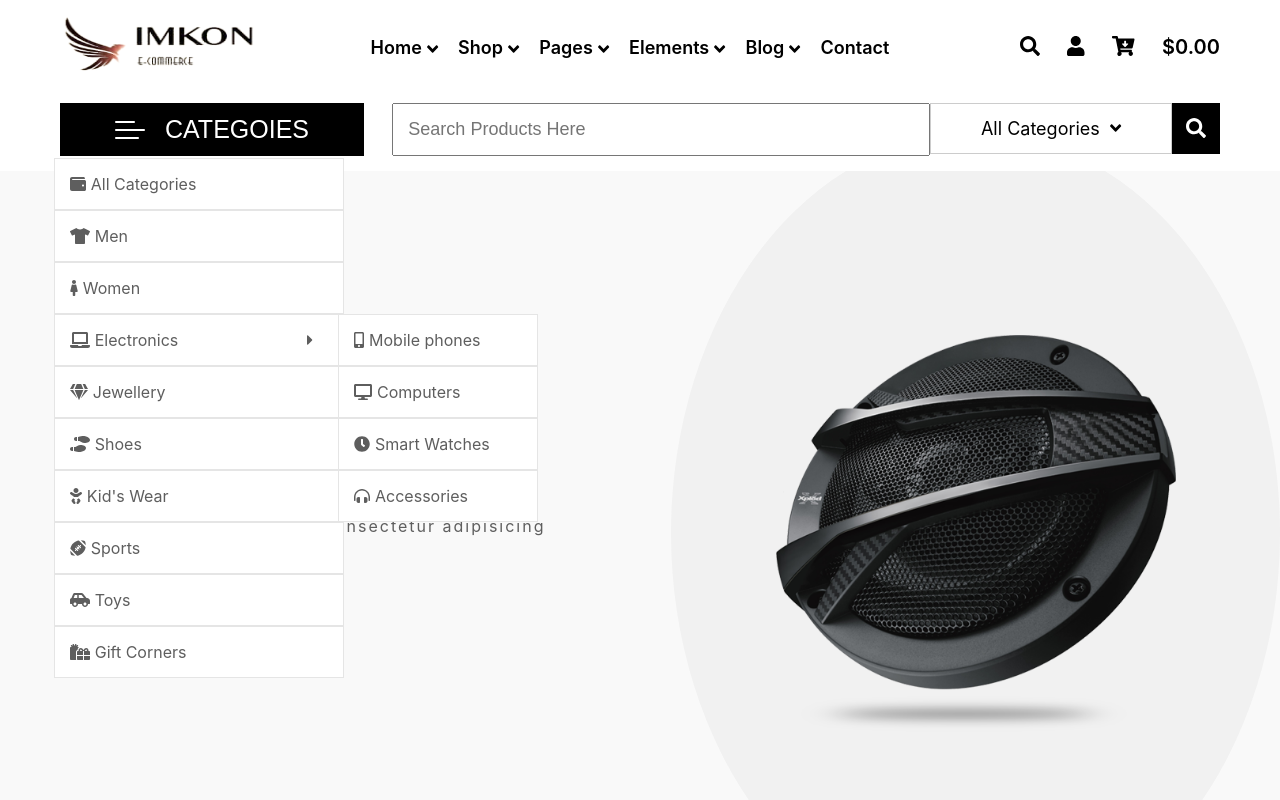
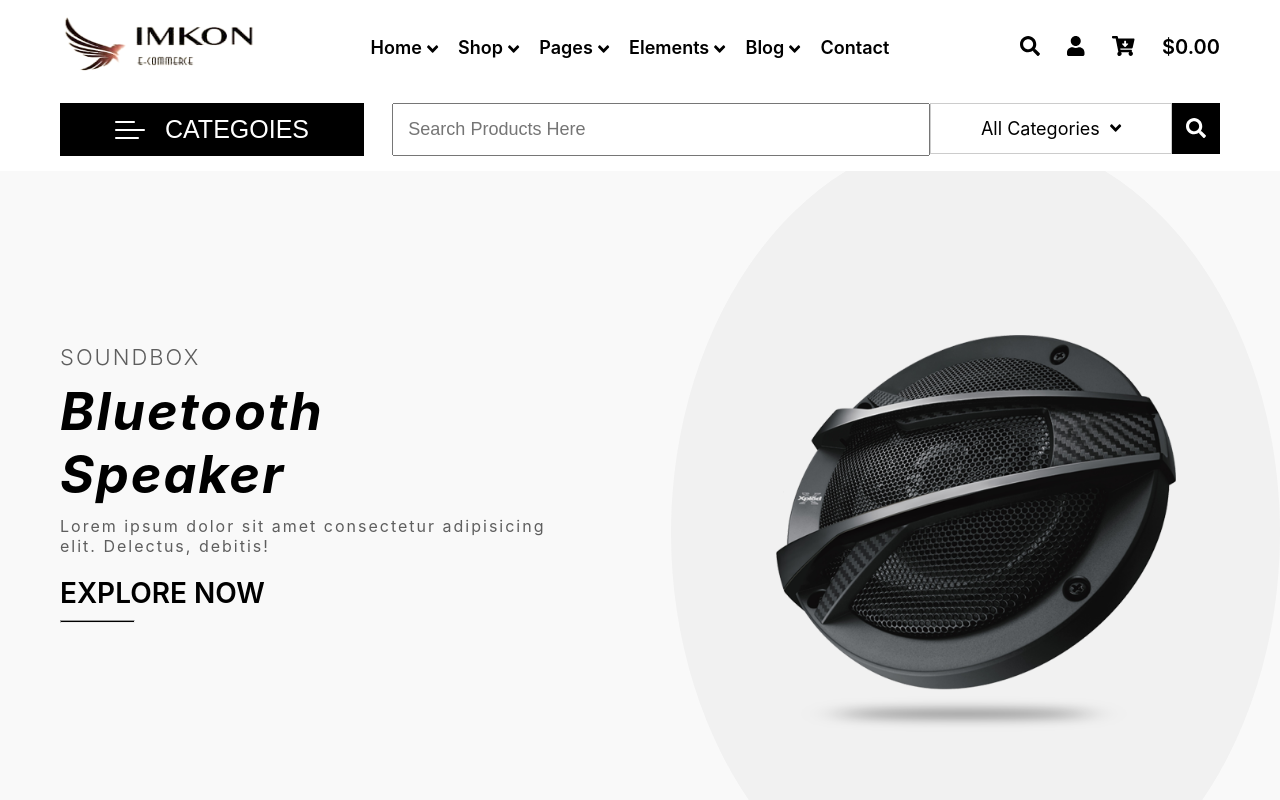
Before and after one commit to senigama1990/online-shop-react-full, a React (Create React App) app: page / in a window 1280 px wide. Shown: the top 800 px of the page. Built offline with nearby package versions, Linux system fonts and the light colour scheme.

Commit message:
dropDown menu toggle with useState

```diff
--- a/src/App.css
+++ b/src/App.css
@@ -661,12 +661,15 @@ ul {
 /*Categories DropDown Menu Start*/
 .menuBarWrapper .categoriesDropDown {
   position: absolute;
-  top: 70px;
-  left: 4.2%;
+  top: 82%;
+  left: 60px;
+}
+.disactive {
+  display: none;
 }
 .categoriesDropDown >li a {
   display: inline-block;
-  padding: 15px 15px;
+  padding: 15px;
   border: solid rgba(0, 0, 0, 0.1) 1px;
   width: 290px;
   background-color: #fff;
@@ -693,12 +696,18 @@ ul {
 .faCaretRight {
   margin-left: 50%;
 }
-.electronics ul {
+.electronics > ul {
   position: absolute;
   top: 0;
-  right: -67%;
+  right: 0;
+  transition: right 0.3s ease-in-out;
+  z-index: -100;
+}
+.electronics:hover .rightMenu {
+  right: -69%;
 }
 .electronics ul li a {
   width: 200px;
 }
+
 /*Categories DropDown Menu Finish*/
--- a/src/App.js
+++ b/src/App.js
@@ -1,3 +1,4 @@
+import { useState } from 'react';
 import { BrowserRouter, Route, Link } from 'react-router-dom';
 import './App.css';
 import FooterPart from './Components/FooterPart';
@@ -5,10 +6,11 @@ import HomePage from './Components/HomePage';
 import NavBarPart from './Components/NavBarPart';
 
 function App() {
+  const [toggle, setToggle] = useState(false)
   return (
     <BrowserRouter>
       <div className="App">
-        <NavBarPart/>
+        <NavBarPart toggle={toggle} setToggle={setToggle}/>
         <Route exact path='/'>
           <HomePage />
         </Route>
--- a/src/Components/NavBarPart.js
+++ b/src/Components/NavBarPart.js
@@ -6,7 +6,7 @@ import logo from '../imgs/logo-light-removebg-preview.png'
 import menuBar from '../imgs/menubar.png'
 
 
-function NavBarPart() {
+function NavBarPart( {toggle, setToggle}) {
     return (
         <div className='navBarContainer'>
             <dir className='navBarWrapper'>
@@ -59,14 +59,14 @@ function NavBarPart() {
             </dir>
             <div className='navBarDownPart'>
                 <div className='menuBarWrapper'>
-                    <button>
+                    <button onClick={()=> setToggle(!toggle)} type='button'>
                         <img src={menuBar} alt="menuBar" />
                         <span>categoies</span>
                     </button>
 
 
                     {/* DropDown Categories start*/}
-                    <ul className='categoriesDropDown'>
+                    <ul className={toggle ? 'categoriesDropDown' : 'disactive'}>
                         <li>
                             <Link to='#'>
                                 <FontAwesomeIcon icon={faWallet} />
@@ -94,7 +94,7 @@ function NavBarPart() {
                                 <span>Electronics</span>
                                 <FontAwesomeIcon className='faCaretRight' icon={faCaretRight} />
                             </Link>
-                            <ul>
+                            <ul className='rightMenu'>
 
                                 <li>
                                     <Link to='#'>
```
